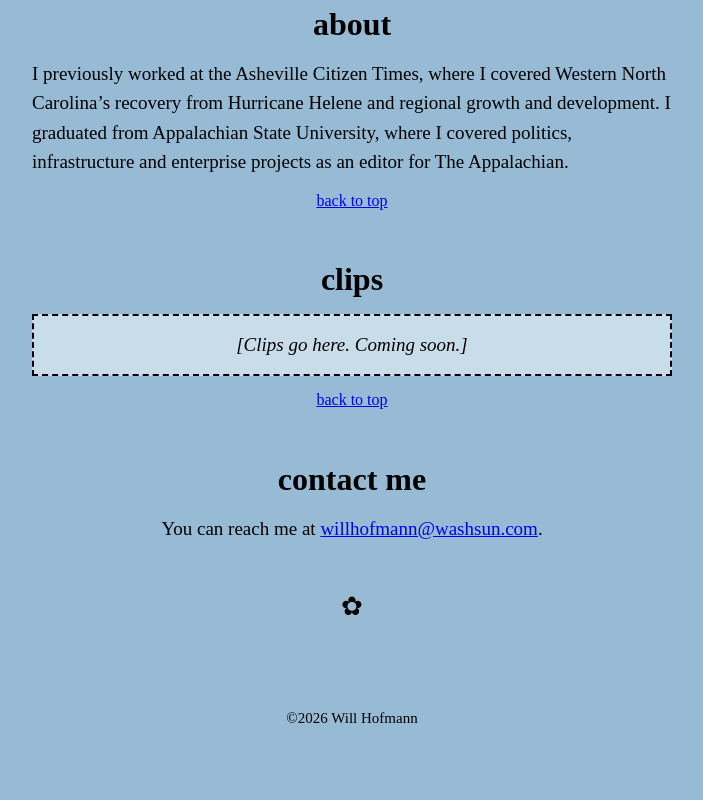
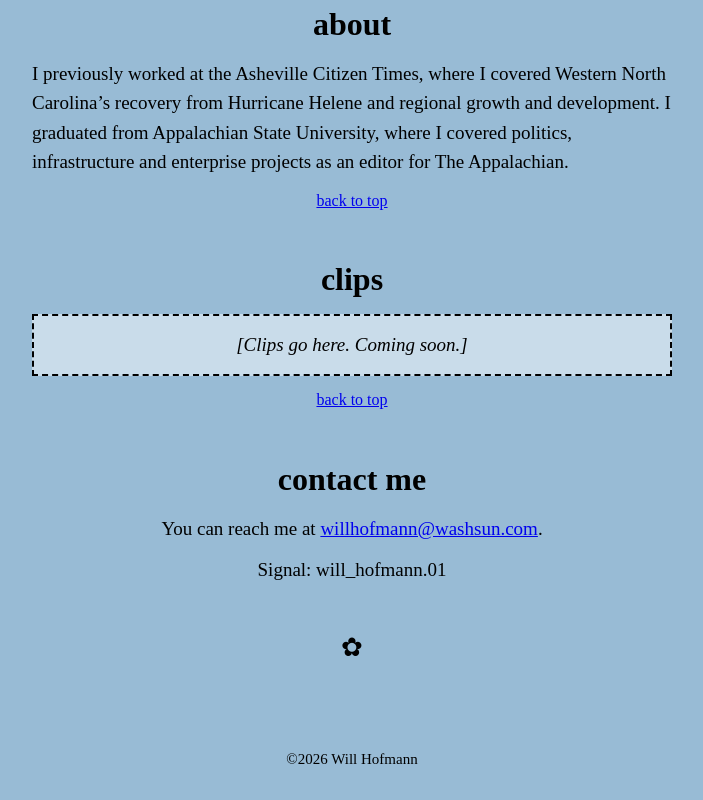
Before and after one commit to willhofmann2-cloud/website, a plain HTML site: page index.html in a window 1280 px wide. Shown: the part 742-1542 px from the top of the page, without its empty margins (288-991 px from the left). Before the commit the page ends 1501 px from the top, so only its background shows below. Drawn offline with Linux system fonts and the light colour scheme.

Commit message:
Add Signal username to contact section
Co-Authored-By: Claude Opus 5.5 <noreply@anthropic.com>
Claude-Session: https://claude.ai/code/session_0165iQa6mgsAsQFUzyyUC3xM

```diff
--- a/index.html
+++ b/index.html
@@ -233,6 +233,7 @@
     <section id="contact">
       <h2>contact me</h2>
       <p>You can reach me at <a href="mailto:willhofmann@washsun.com">willhofmann@washsun.com</a>.</p>
+      <p>Signal: will_hofmann.01</p>
     </section>
 
     <p class="flower" aria-hidden="true">✿</p>
```
